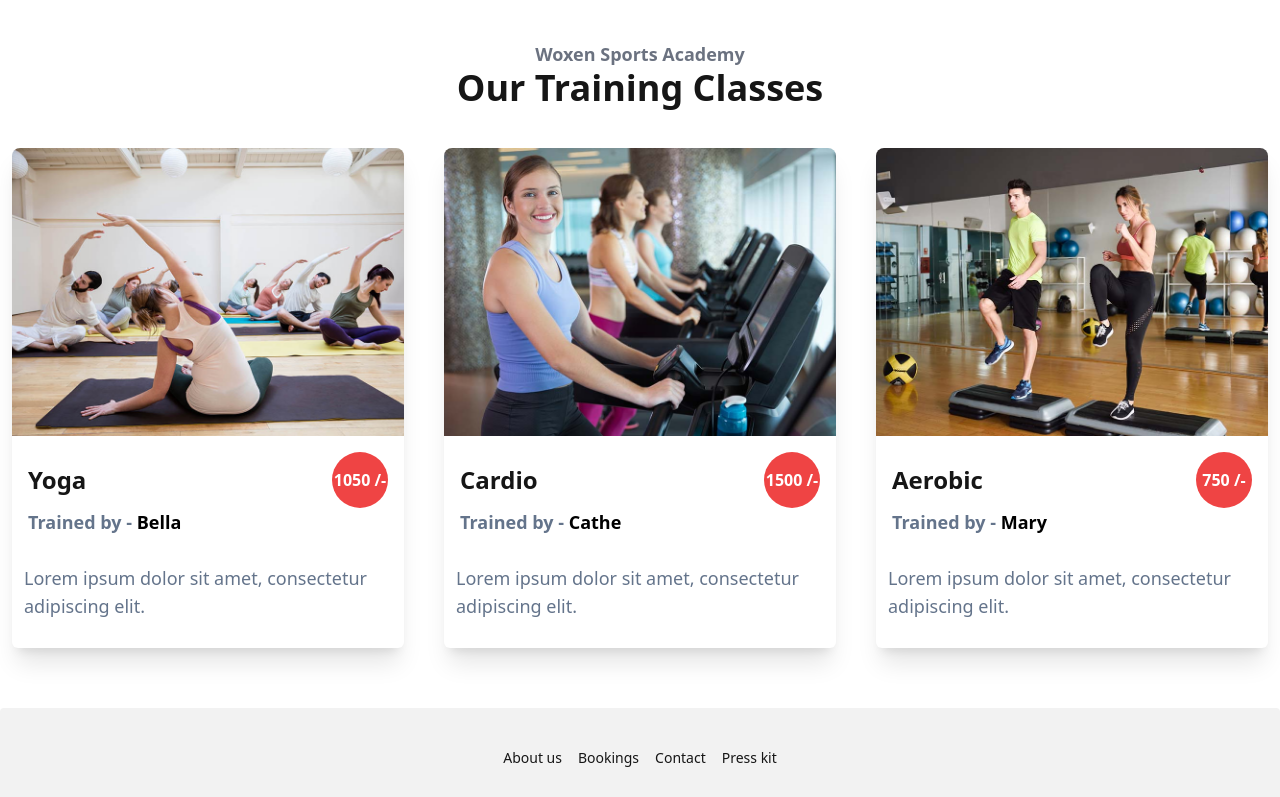
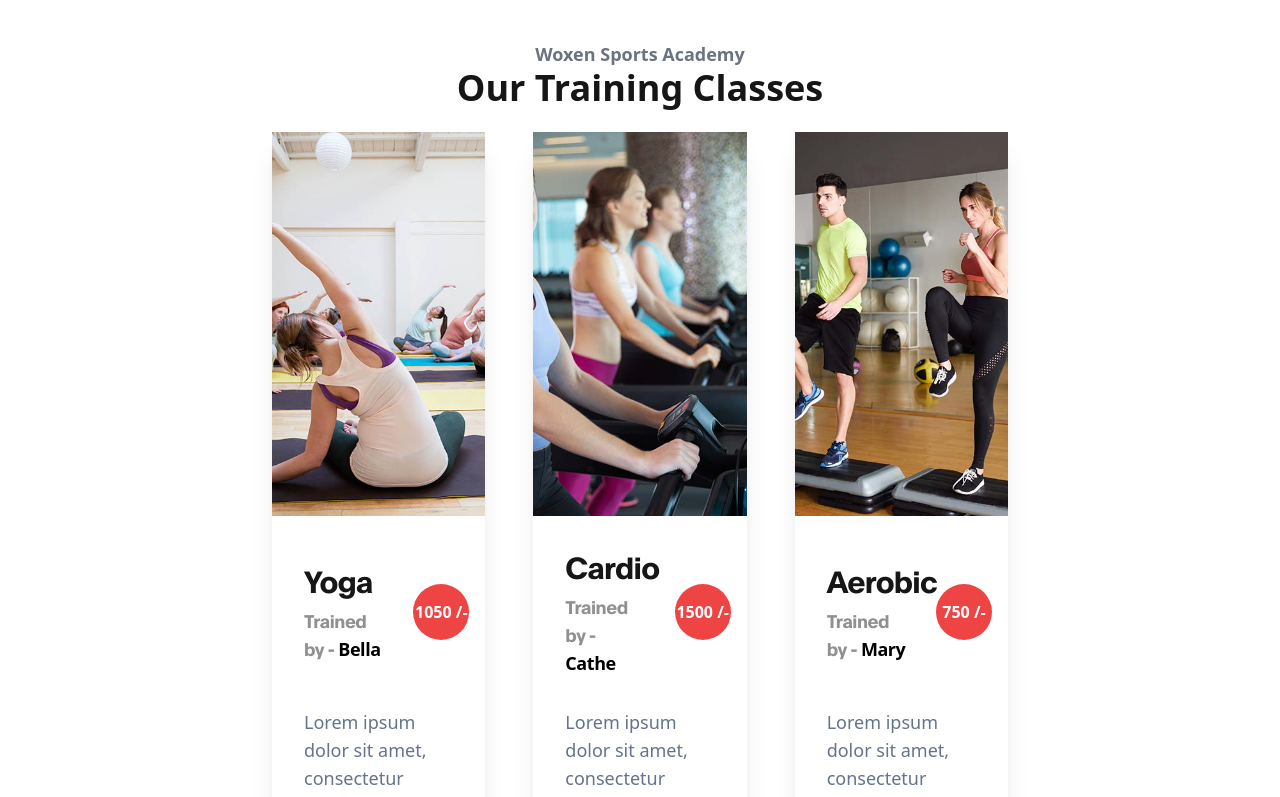
Before and after one commit to CODEX-WoU/NewLeague, a React (Vite) app in the folder client/: page / in a window 1280 px wide. Shown: the part 1280-2077 px from the top of the page. Built offline with nearby package versions, Linux system fonts and the light colour scheme.

Commit message:
Fixed: training card layout

```diff
--- a/client/src/components/TrainingClassCard.tsx
+++ b/client/src/components/TrainingClassCard.tsx
@@ -16,26 +16,36 @@ const EventCard: React.FC<EventCardProps> = ({
   image,
 }) => {
   return (
-    <div className="relative rounded-md shadow-xl p-6 m-3 pt-1 pl-0 pr-0 pb-4 bg-white">
+    <div className="relative shadow-xl mx-4 bg-white grid grid-rows-11">
+      {/* Image: spans the first 7 rows */}
       <img
         src={image}
-        className="w-full h-48 md:h-60 lg:h-72 object-cover rounded-t-lg"
+        className="w-full h-full object-cover row-span-6"
         alt={eventName}
       />
 
-      {/* Flexbox applied to the event name and price */}
-      <div className="flex items-center justify-between mt-4 px-4">
-        <h3 className="text-2xl font-bold font-sans">{eventName}</h3>
-        <span className="bg-red-500 text-white font-bold flex items-center justify-center w-14 h-14 rounded-full">
-          {price} /-
-        </span>
+      {/* Event name, trainedBy, and Price: spans rows 8 to 10 and divided into 2 columns */}
+      <div className="row-span-3 grid grid-cols-2 items-center pr-4 pl-8">
+        <div>
+          <h3 className="text-3xl tracking-tight mb-2 font-extrabold font-plain">
+            {eventName}
+          </h3>
+          <p className="text-[#909090] tracking-tight text-lg font-semibold font-plain">
+            Trained by -{" "}
+            <span className="text-black font-sans font-semibold">
+              {trainedBy}
+            </span>
+          </p>
+        </div>
+        <div className="flex justify-end">
+          <span className="bg-red-500 text-white font-bold flex items-center justify-center w-14 h-14 rounded-full">
+            {price} /-
+          </span>
+        </div>
       </div>
 
-      <p className="text-slate-500 text-lg text-left pl-4 font-bold mb-4">
-        Trained by -{" "}
-        <span className="text-black font-sans font-semibold">{trainedBy}</span>
-      </p>
-      <p className="text-slate-500 content-center text-lg p-3">{info}</p>
+      {/* Info: spans the last 2 rows */}
+      <div className="row-span-3 px-8 pb-4 text-slate-500 text-lg">{info}</div>
     </div>
   );
 };
--- a/client/src/index.scss
+++ b/client/src/index.scss
@@ -16,20 +16,21 @@ body {
 @font-face {
   font-family: "Plain";
   src: url("/fonts/Plain-Regular.otf");
-  font-weight: normal;
+  font-weight: 500, 600, 400;
 }
+
 @font-face {
   font-family: "Plain";
   src: url("/fonts/Plain-Super.otf");
-  font-weight: bolder;
+  font-weight: 800, 900;
 }
 @font-face {
   font-family: "Plain";
   src: url("/fonts/Plain-Thin.otf");
-  font-weight: lighter;
+  font-weight: 200, 300;
 }
 @font-face {
   font-family: "Plain";
   src: url("/fonts/Plain-Bold.otf");
-  font-weight: bold;
+  font-weight: 700;
 }
--- a/client/src/pages/homepage/TrainingClasses.tsx
+++ b/client/src/pages/homepage/TrainingClasses.tsx
@@ -5,7 +5,7 @@ import cardioImage from "../../assets/EventSectionImages/cardio.jpg";
 
 const App: React.FC = () => {
   return (
-    <>
+    <div className="w-full mx-auto lg:w-3/5">
       <h2 className="text-lg text-gray-500 font-sans font-semibold text-center">
         Woxen Sports Academy
       </h2>
@@ -35,7 +35,7 @@ const App: React.FC = () => {
           image={cardioImage}
         />
       </div>
-    </>
+    </div>
   );
 };
 
```
